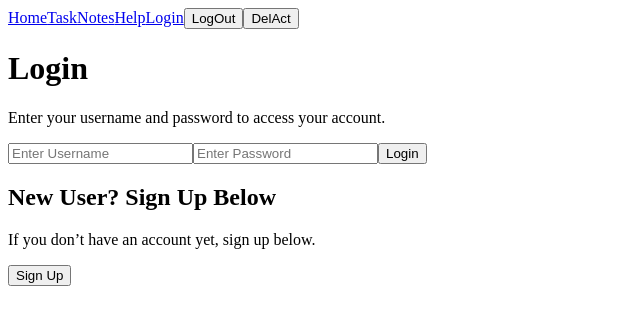
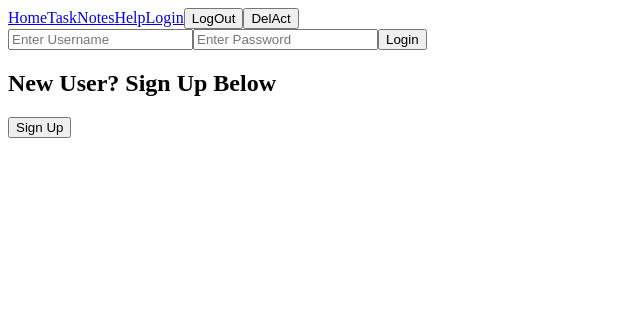
Before and after one commit to Shiwaangee/task-manager, a React (Create React App) app: page /login in a window 1280 px wide. Shown: the top 324 px of the page, without its empty margins (0-640 px from the left). Built offline with nearby package versions, Linux system fonts and the light colour scheme.

Commit message:
style added

```diff
--- a/src/pages/login.js
+++ b/src/pages/login.js
@@ -42,29 +42,35 @@ function Login() {
     return (
         <div>
             <NavBar />
-            <h1>Login</h1>
-            <p>Enter your username and password to access your account.</p>
+            {/* <h1>Login</h1>
+            <p>Enter your username and password to access your account.</p> */}
+            <div className = "mt-24 flex flex-col items-center gap-4">
                 <input
                     type = "text"
                     placeholder="Enter Username"
                     value = {username}
                     onChange = {(e) => setUsername(e.target.value)}
+                    className = "border px-20 py-2 text-center hover:border-gray-800"
                 />
                 <input
                     type = "password"
                     placeholder="Enter Password"
                     value = {password}
                     onChange = {(e) => setPassword(e.target.value)}
+                    className = "border text-center py-1 px-3 hover:border-gray-800"
                 />
-                <button onClick={handleLogin}>Login</button>
+                <button onClick={handleLogin}  className = "border py-1 px-5 mt-6 hover:border-gray-800 hover:bg-gray-200 active:scale-95 transition-transform duration-150">Login</button>
+            </div>
 
-
-
-            <h2>New User? Sign Up Below</h2>
-            <p>If you don’t have an account yet, sign up below.</p>
-            <Link to="/signup">
-                <button>Sign Up</button>
-            </Link>
+            <div className = " mt-20 flex flex-col items-center">
+                <div className = "border rounded-full items-center flex flex-col px-8 py-4">
+                <h2 className = "text-lg ">New User? Sign Up Below</h2>
+                {/* <p>If you don’t have an account yet, sign up below.</p> */}
+                <Link to="/signup" >
+                    <button className = "border py-1 px-5 mt-4 hover:border-gray-800 hover:bg-gray-200 active:scale-95 transition-transform duration-150">Sign Up</button>
+                </Link>
+                </div>
+            </div>
         </div>
     );
 }
```
